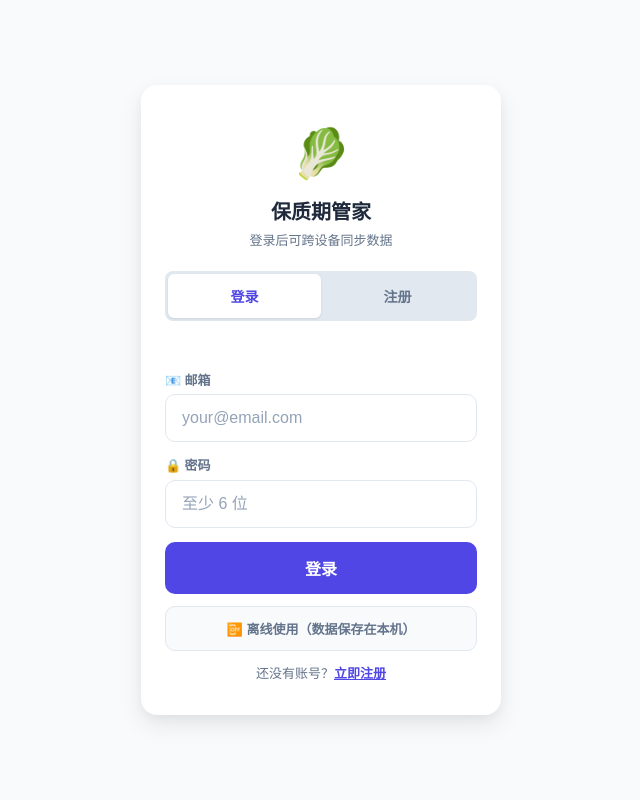
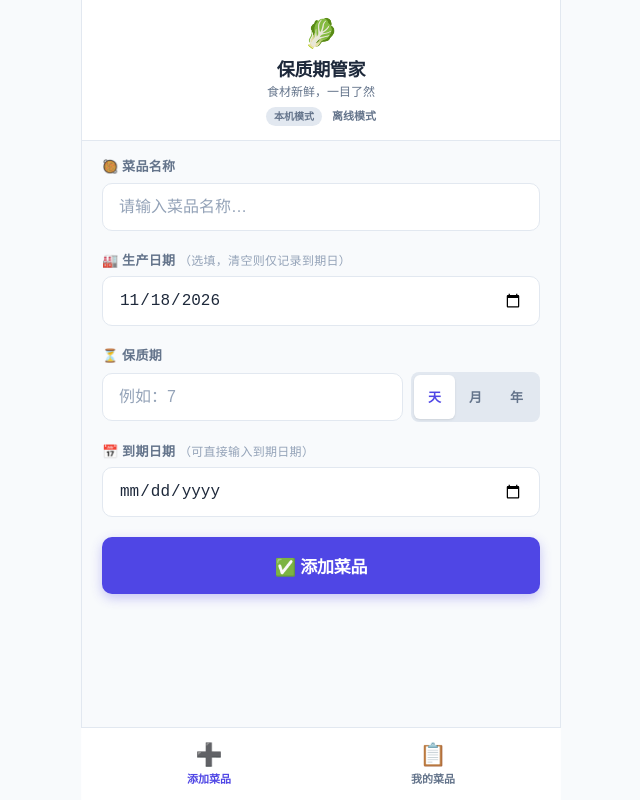
Before and after one commit to Cherizmo/food-tracker, a plain HTML site: page index.html in a window 1280 px wide. Shown: the whole page, without its empty margins (319-959 px from the left). Drawn offline with Linux system fonts and the light colour scheme.

Commit message:
feat: 仅离线模式版本 — 移除登录界面，启动直接进入本机模式（云端恢复后切回 master 分支）

```diff
--- a/index.html
+++ b/index.html
@@ -655,35 +655,6 @@ body {
 </head>
 <body>
 
-<!-- Auth Screen -->
-<div class="auth-screen hidden" id="auth-screen">
-  <div class="auth-card">
-    <div class="auth-logo">
-      <span class="icon">🥬</span>
-      <h2>保质期管家</h2>
-      <p class="desc">登录后可跨设备同步数据</p>
-    </div>
-    <div class="auth-tabs">
-      <button class="active" data-auth-tab="login" onclick="switchAuthTab('login')">登录</button>
-      <button data-auth-tab="register" onclick="switchAuthTab('register')">注册</button>
-    </div>
-    <div class="auth-error" id="auth-error"></div>
-    <div class="auth-field">
-      <label>📧 邮箱</label>
-      <input type="email" class="auth-field-input form-input" id="auth-email" placeholder="your@email.com" autocomplete="email">
-    </div>
-    <div class="auth-field">
-      <label>🔒 密码</label>
-      <input type="password" class="auth-field-input form-input" id="auth-password" placeholder="至少 6 位" autocomplete="current-password">
-    </div>
-    <button class="btn-auth" id="btn-auth-submit" onclick="handleAuth()">登录</button>
-    <button class="btn-offline" id="btn-offline-mode" onclick="enterOfflineMode()">📴 离线使用（数据保存在本机）</button>
-    <p class="auth-footer" id="auth-switch-hint">
-      还没有账号？<button onclick="switchAuthTab('register')">立即注册</button>
-    </p>
-  </div>
-</div>
-
 <div class="app-container">
   <!-- Header -->
   <header class="header">
@@ -693,7 +664,6 @@ body {
     <div class="user-bar hidden" id="user-bar">
       <span class="sync-pill local" id="sync-pill">本机模式</span>
       <span class="user-email" id="user-email"></span>
-      <button class="btn-logout" onclick="handleLogout()">退出</button>
     </div>
   </header>
 
@@ -1595,12 +1565,15 @@ function updateBadge(count) {
 // ── Auth ──
 
 function showAuthScreen() {
-  document.getElementById('auth-screen').classList.remove('hidden');
+  const el = document.getElementById('auth-screen');
+  if (!el) return; // 仅离线版本无登录界面
+  el.classList.remove('hidden');
   document.getElementById('auth-error').textContent = '';
 }
 
 function hideAuthScreen() {
-  document.getElementById('auth-screen').classList.add('hidden');
+  const el = document.getElementById('auth-screen');
+  if (el) el.classList.add('hidden');
 }
 
 function switchAuthTab(mode) {
@@ -1719,7 +1692,6 @@ function enterOfflineMode() {
   setSyncStatus('local');
   document.getElementById('user-bar').classList.remove('hidden');
   document.getElementById('user-email').textContent = '离线模式';
-  document.getElementById('user-bar').querySelector('.btn-logout').style.display = 'none';
   loadItems();
   renderFoodList();
   showToast('📡 离线模式，数据保存在本机');
@@ -1795,14 +1767,6 @@ function wireForm() {
       else shelfInput.max = 10;
       updatePreview();
     });
-  });
-
-  // Auth password Enter key
-  document.getElementById('auth-password').addEventListener('keydown', e => {
-    if (e.key === 'Enter') handleAuth();
-  });
-  document.getElementById('auth-email').addEventListener('keydown', e => {
-    if (e.key === 'Enter') document.getElementById('auth-password').focus();
   });
 }
 
@@ -1856,20 +1820,8 @@ function boot() {
     if (!hash) history.replaceState(null, '', '#add');
   }
 
-  // Load Supabase SDK in background — app is fully usable meanwhile
-  ensureSupabaseSDK().then(sdkOk => {
-    if (!sdkOk) {
-      // SDK unavailable — enter offline mode
-      enterOfflineMode();
-      return;
-    }
-    initSupabase();
-    if (!supabase) {
-      enterOfflineMode();
-      return;
-    }
-    checkSession();
-  });
+  // 仅离线模式：不加载云服务，直接进入本机模式
+  enterOfflineMode();
 }
 
 function checkSession() {
```
